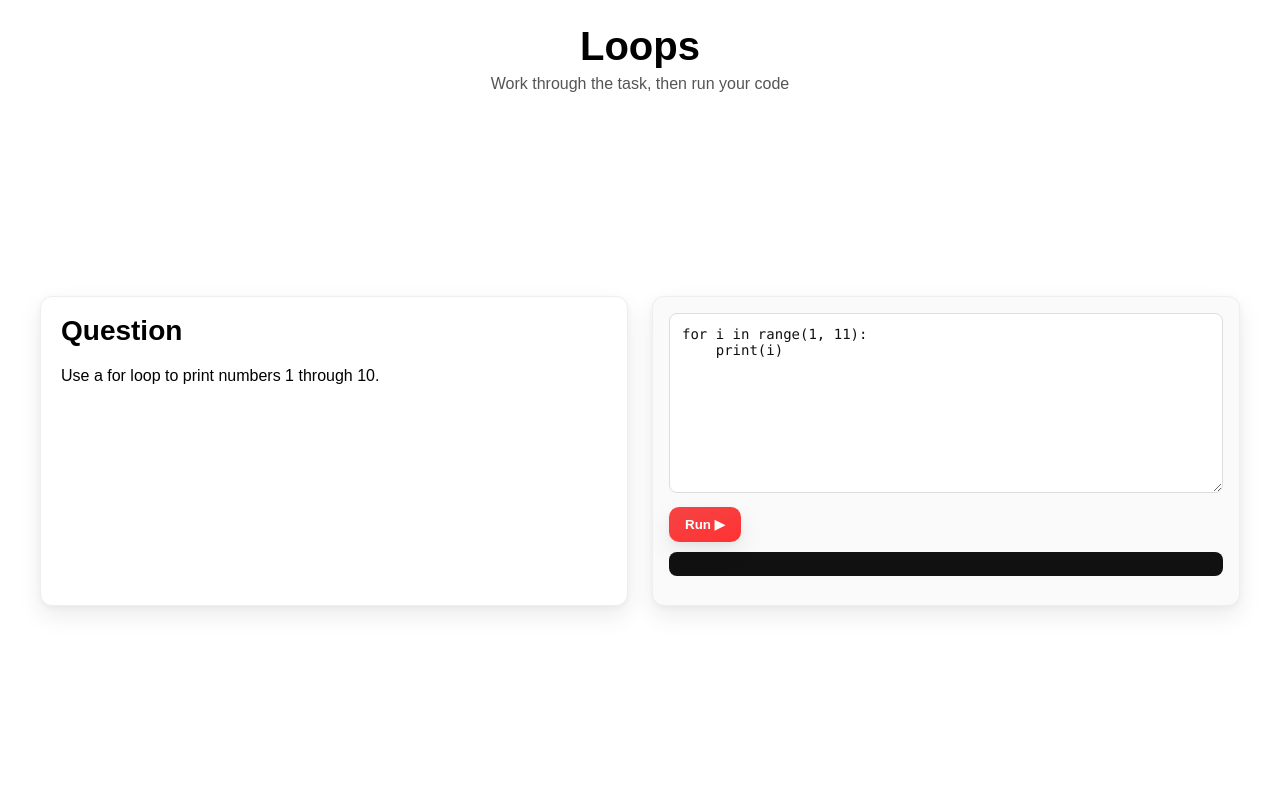
After one commit to hudodobird/Computer-Science-A-Level-Programming-Project, a Django app: page /tutorial/loops/ in a window 1280 px wide. The commit adds this page. Run offline with Django 5.2, Linux system fonts and the light colour scheme.

Commit message:
Tutorial pages added

```diff
--- /dev/null
+++ b/tutorial/static/tutorial/py_runner.js
@@ -0,0 +1,73 @@
+// Lightweight Python runner using Pyodide (runs in the browser)
+// This file is an ES module because it imports Pyodide from a CDN.
+
+import { loadPyodide } from "https://cdn.jsdelivr.net/pyodide/v0.25.1/full/pyodide.mjs";
+
+let pyodidePromise = null;
+
+async function ensurePyodide(statusEl) {
+  if (!pyodidePromise) {
+    if (statusEl) statusEl.textContent = "Loading Python runtime (Pyodide)...";
+    pyodidePromise = loadPyodide();
+    try {
+      const pyodide = await pyodidePromise;
+        // Use prompt to obtain an input from the user
+      const patchInput = `
+import builtins
+try:
+    from js import prompt as _prompt
+    def _input(msg=None):
+        s = _prompt(msg if msg else "")
+        if s is None:
+            raise KeyboardInterrupt("Input cancelled")
+        return s
+    builtins.input = _input
+except Exception:
+    pass
+`;
+      await pyodide.runPythonAsync(patchInput);
+      if (statusEl) statusEl.textContent = "Ready.";
+      return pyodide;
+    } catch (e) {
+      if (statusEl) statusEl.textContent = "Failed to load Pyodide.";
+      throw e;
+    }
+  }
+  return pyodidePromise;
+}
+
+async function runPython(code, outputEl, statusEl) {
+  const pyodide = await ensurePyodide(statusEl);
+  outputEl.textContent = "";
+  if (statusEl) statusEl.textContent = "Running...";
+  try {
+    pyodide.setStdout({ batched: (s) => { outputEl.textContent += s; } });
+    pyodide.setStderr({ batched: (s) => { outputEl.textContent += s; } });
+
+    const result = await pyodide.runPythonAsync(code);
+    if (typeof result !== "undefined") {
+      outputEl.textContent += String(result) + "\n";
+    }
+    if (statusEl) statusEl.textContent = "Done.";
+  } catch (err) {
+    outputEl.textContent += `\n${err}\n`;
+    if (statusEl) statusEl.textContent = "Error.";
+  }
+}
+
+function initPyRunner(container) {
+  const ta = container.querySelector("textarea");
+  const btn = container.querySelector(".run-btn");
+  const out = container.querySelector(".output");
+  const status = container.querySelector(".status");
+
+  btn.addEventListener("click", () => {
+    runPython(ta.value, out, status);
+  });
+}
+
+function initAll() {
+  document.querySelectorAll(".py-runner").forEach(initPyRunner);
+}
+
+document.addEventListener("DOMContentLoaded", initAll);
--- a/tutorial/static/tutorial/style.css
+++ b/tutorial/static/tutorial/style.css
@@ -45,6 +45,41 @@ body{
 }
 .tile:hover{ transform:translateY(-3px); box-shadow:0 14px 30px rgba(0,0,0,.12), 0 4px 10px rgba(0,0,0,.06); }
 .tile span{ font-size:18px; font-weight:600; }
+.tile--link{ text-decoration:none; }
 
 @media (max-width:900px){ .grid{ grid-template-columns:repeat(2, minmax(200px, 1fr)); } }
 @media (max-width:600px){ .grid{ grid-template-columns:1fr; } .title{font-size:32px} }
+
+/* Try-code section */
+.try-code{ margin-top:28px; width:100%; max-width:940px; }
+.title--small{ font-size:28px; margin:0 0 6px; }
+.py-runner{ background:#fafafa; border:1px solid #eee; border-radius:12px; padding:16px; box-shadow:var(--shadow); }
+.py-runner .code{ width:100%; height:180px; font-family: ui-monospace, SFMono-Regular, Menlo, Consolas, 'Liberation Mono', monospace; font-size:14px; color:#111; background:#fff; border:1px solid #ddd; border-radius:8px; padding:12px; outline:none; }
+.py-runner .code:focus{ border-color:#bbb; box-shadow:0 0 0 3px rgba(245,68,68,.15); }
+.py-runner .actions{ display:flex; align-items:center; gap:10px; margin-top:10px; }
+.py-runner .run-btn{ background:linear-gradient(160deg, var(--primary), #ff3232); color:#fff; border:none; border-radius:10px; padding:10px 16px; font-weight:600; cursor:pointer; box-shadow:var(--shadow); transition:transform .15s ease, box-shadow .15s ease; }
+.py-runner .run-btn:hover{ transform:translateY(-2px); box-shadow:0 12px 24px rgba(0,0,0,.10), 0 3px 8px rgba(0,0,0,.05); }
+.py-runner .status{ color:var(--muted); font-size:14px; }
+.py-runner .output{ margin-top:10px; background:#111; color:#f2f2f2; padding:12px; border-radius:8px; max-height:220px; overflow:auto; }
+
+/* Section detail split layout */
+.section-layout{
+	display:grid;
+	grid-template-columns: 1fr 1fr;
+	gap:24px;
+	width:100%;
+	max-width:1200px;
+}
+.question{
+	background:#fff;
+	border:1px solid #eee;
+	border-radius:12px;
+	padding:18px 20px;
+	box-shadow:var(--shadow);
+}
+.prompt{ color:var(--text); font-size:16px; line-height:1.6; }
+.editor{ min-width:0; }
+
+@media (max-width:980px){
+	.section-layout{ grid-template-columns: 1fr; }
+}
--- /dev/null
+++ b/tutorial/templates/tutorial_section.html
@@ -0,0 +1,36 @@
+{% load static %}
+<!DOCTYPE html>
+<html>
+  <head>
+    <meta name="viewport" content="width=device-width, initial-scale=1" />
+    <title>{{ title }} — Tutorial</title>
+    <link rel="stylesheet" href="{% static 'tutorial/style.css' %}">
+  </head>
+  <body>
+    <header class="header">
+      <h1 class="title">{{ title }}</h1>
+      <p class="subtitle">Work through the task, then run your code</p>
+    </header>
+
+    <main class="main">
+      <section class="section-layout">
+        <div class="question">
+          <h2 class="title--small">Question</h2>
+          <p class="prompt">{{ prompt }}</p>
+        </div>
+        <div class="editor">
+          <div class="py-runner">
+            <textarea class="code" spellcheck="false">{{ starter|default:"# Write your code here\n" }}</textarea>
+            <div class="actions">
+              <button class="run-btn" type="button">Run ▶</button>
+              <span class="status" aria-live="polite"></span>
+            </div>
+            <pre class="output" aria-label="Program output"></pre>
+          </div>
+        </div>
+      </section>
+    </main>
+
+    <script type="module" src="{% static 'tutorial/py_runner.js' %}"></script>
+  </body>
+</html>
--- a/tutorial/urls.py
+++ b/tutorial/urls.py
@@ -3,4 +3,5 @@ from . import views
 
 urlpatterns = [
     path('', views.tutorial_home, name='tutorial_home'),
+    path('<slug:slug>/', views.tutorial_section, name='tutorial_section'),
 ]
--- a/tutorial/views.py
+++ b/tutorial/views.py
@@ -1,4 +1,5 @@
 from django.shortcuts import render
+from django.http import Http404
 
 
 def tutorial_home(request):
@@ -12,4 +13,53 @@ def tutorial_home(request):
         {"title": "Turtle"},
 		{"title": "File I/O"},
 	]
+	sections = [
+		{"title": "Python Basics", "slug": "python-basics", "prompt": "Print 'Hello, world!' and assign a variable called name with your name."},
+		{"title": "Conditionals", "slug": "conditionals", "prompt": "Ask for a number and print whether it is positive, negative, or zero."},
+		{"title": "Loops", "slug": "loops", "prompt": "Use a for loop to print numbers 1 through 10."},
+		{"title": "Functions", "slug": "functions", "prompt": "Write a function add(a, b) that returns their sum and test it."},
+		{"title": "Lists & Dictionaries", "slug": "lists-and-dicts", "prompt": "Create a list of three fruits and a dict mapping fruit to color. Print both."},
+		{"title": "File I/O", "slug": "file-io", "prompt": "Write text to a file named notes.txt then read it back and print its contents."},
+	]
 	return render(request, 'tutorial.html', {"sections": sections})
+
+
+def tutorial_section(request, slug: str):
+	sections = {
+		"python-basics": {
+			"title": "Python Basics",
+			"prompt": "Print 'Hello, world!' and assign a variable called name with your name.",
+			"starter": "# Your code here\nprint('Hello, world!')\nname = 'Radnor'\nprint('Name:', name)\n",
+		},
+		"conditionals": {
+			"title": "Conditionals",
+			"prompt": "Ask for a number and print whether it is positive, negative, or zero.",
+			"starter": "n = int(input('Enter a number: '))\nif n > 0:\n    print('positive')\nelif n < 0:\n    print('negative')\nelse:\n    print('zero')\n",
+		},
+		"loops": {
+			"title": "Loops",
+			"prompt": "Use a for loop to print numbers 1 through 10.",
+			"starter": "for i in range(1, 11):\n    print(i)\n",
+		},
+		"functions": {
+			"title": "Functions",
+			"prompt": "Write a function add(a, b) that returns their sum and test it.",
+			"starter": "def add(a, b):\n    return a + b\n\nprint(add(2, 3))\n",
+		},
+		"lists-and-dicts": {
+			"title": "Lists & Dictionaries",
+			"prompt": "Create a list of three fruits and a dict mapping fruit to color. Print both.",
+			"starter": "fruits = ['apple', 'banana', 'cherry']\ncolors = {'apple': 'red', 'banana': 'yellow', 'cherry': 'red'}\nprint(fruits)\nprint(colors)\n",
+		},
+		"file-io": {
+			"title": "File I/O",
+			"prompt": "Write text to a file named notes.txt then read it back and print its contents.",
+			"starter": "with open('notes.txt', 'w') as f:\n    f.write('Hello file!')\nwith open('notes.txt') as f:\n    print(f.read())\n",
+		},
+	}
+
+	data = sections.get(slug)
+	if not data:
+		raise Http404("Tutorial section not found")
+
+	return render(request, 'tutorial_section.html', data | {"slug": slug})
```
Also changed, not shown: tutorial/templates/tutorial.html (+24 -2 lines).
